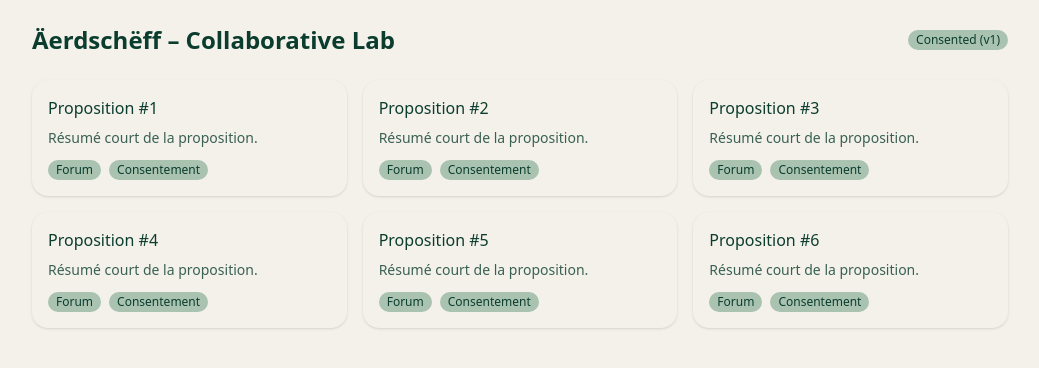
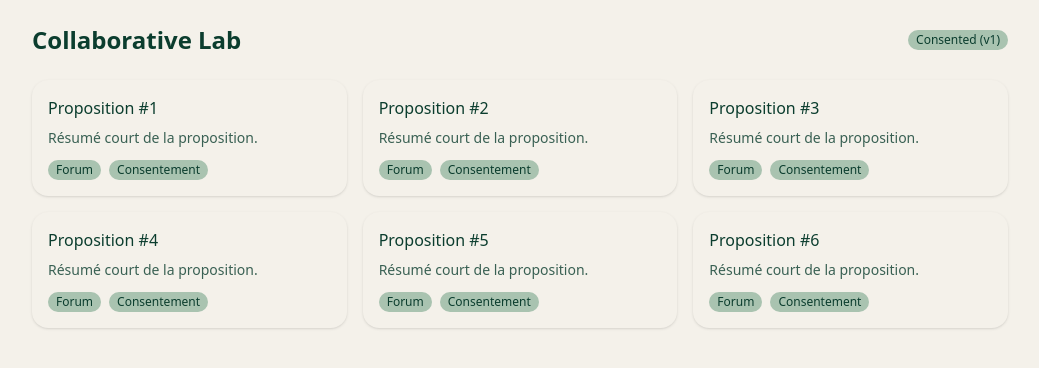
Before and after one commit to Aerdscheff/collaborative-lab-webapp, a React (Vite) app in the folder web/: page / in a window 1280 px wide. Shown: the top 368 px of the page, without its empty margins (120-1159 px from the left). Built offline with nearby package versions, Linux system fonts and the light colour scheme.

Commit message:
Update App.tsx

```diff
--- a/web/src/App.tsx
+++ b/web/src/App.tsx
@@ -4,7 +4,7 @@
   return (
     <main className="max-w-5xl mx-auto p-6 space-y-6">
       <header className="flex items-center justify-between">
-        <h1 className="text-2xl font-semibold">Äerdschëff – Collaborative Lab</h1>
+        <h1 className="text-2xl font-semibold">Collaborative Lab</h1>
         <span className="badge">Consented (v1)</span>
       </header>
 
```
